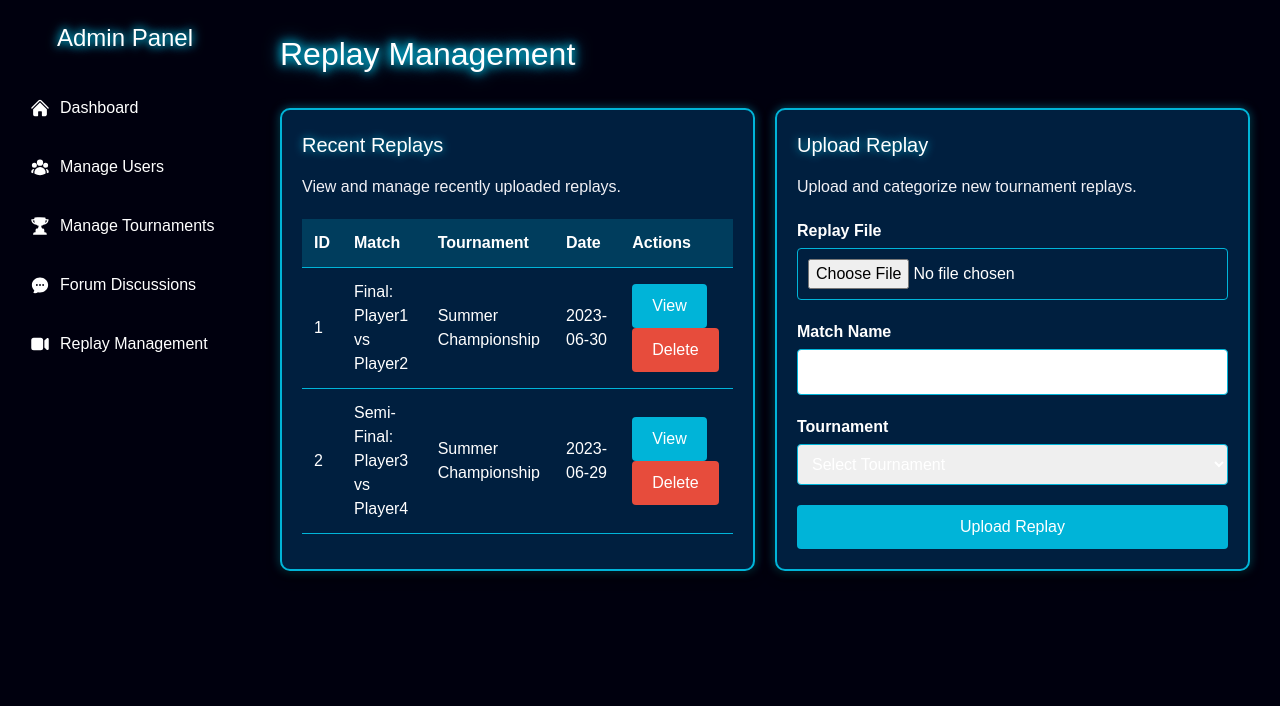
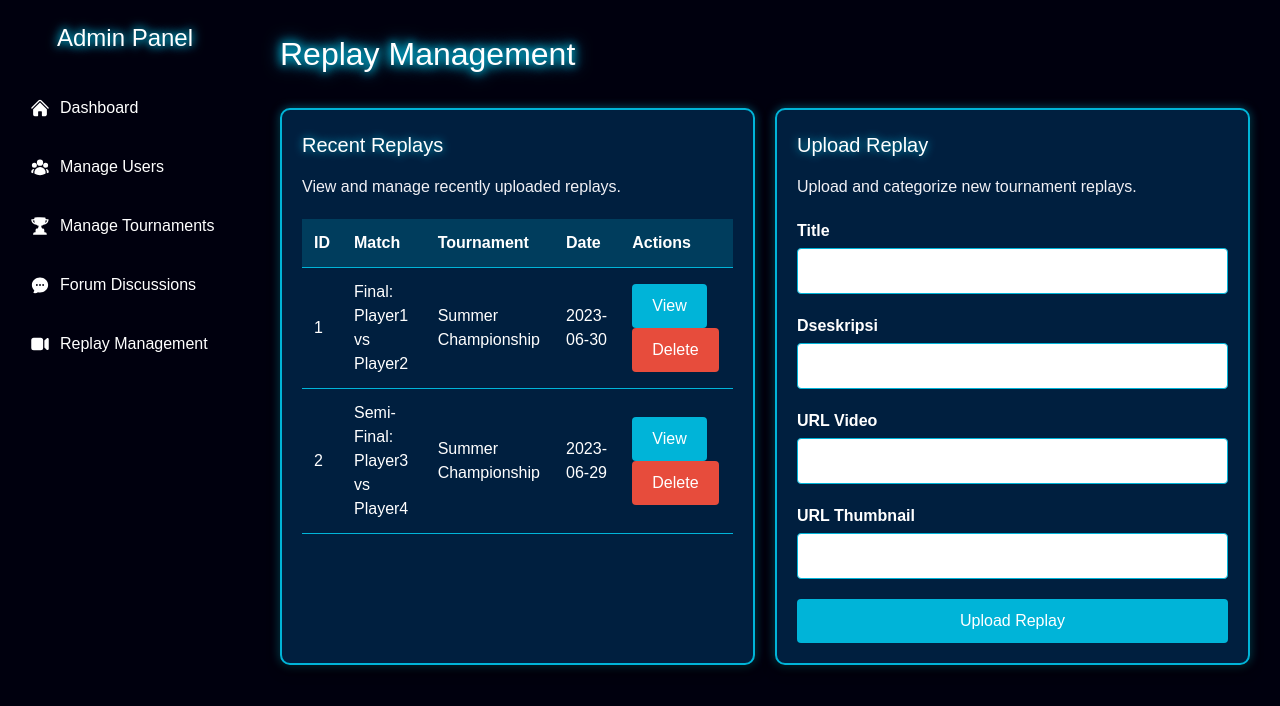
Before and after one commit to AdiAndika/Fiks-Turnament-e-sport, a React (Vite) app: page /admin/replays in a window 1280 px wide. Shown: the top 706 px of the page. Built offline with nearby package versions, Linux system fonts and the light colour scheme.

Commit message:
edit match replay

```diff
--- a/src/pages/Admin/Admin.css
+++ b/src/pages/Admin/Admin.css
@@ -155,6 +155,7 @@ body {
   border: 1px solid #00b4d8;
   border-radius: 4px;
   font-size: 16px;
+  color: black;
 }
 
 .custom-input:focus {
--- a/src/pages/Admin/replays/page.jsx
+++ b/src/pages/Admin/replays/page.jsx
@@ -55,20 +55,20 @@ export default function ReplayManagement() {
           </p>
           <form className="custom-form">
             <div className="custom-form-group">
-              <label htmlFor="replayFile">Replay File</label>
-              <input type="file" id="replayFile" name="replayFile" className="custom-input" accept=".rep,.zip" />
+              <label htmlFor="title">Title</label>
+              <input type="text" id="title" name="title" className="custom-input" />
             </div>
             <div className="custom-form-group">
-              <label htmlFor="matchName">Match Name</label>
-              <input type="text" id="matchName" name="matchName" className="custom-input" />
+              <label htmlFor="description">Dseskripsi</label>
+              <input type="text" id="description" name="description" className="custom-input" />
             </div>
             <div className="custom-form-group">
-              <label htmlFor="tournament">Tournament</label>
-              <select id="tournament" name="tournament" className="custom-input">
-                <option value="">Select Tournament</option>
-                <option value="1">Summer Championship</option>
-                <option value="2">Fall Invitational</option>
-              </select>
+              <label htmlFor="urlVideo">URL Video</label>
+              <input type="text" id="urlVideo" name="urlVideo" className="custom-input" />
+            </div>
+            <div className="custom-form-group">
+              <label htmlFor="urlThumbnail">URL Thumbnail</label>
+              <input type="text" id="urlThumbnail" name="urlThumbnail" className="custom-input" />
             </div>
             <button type="submit" className="custom-button">Upload Replay</button>
           </form>
```
